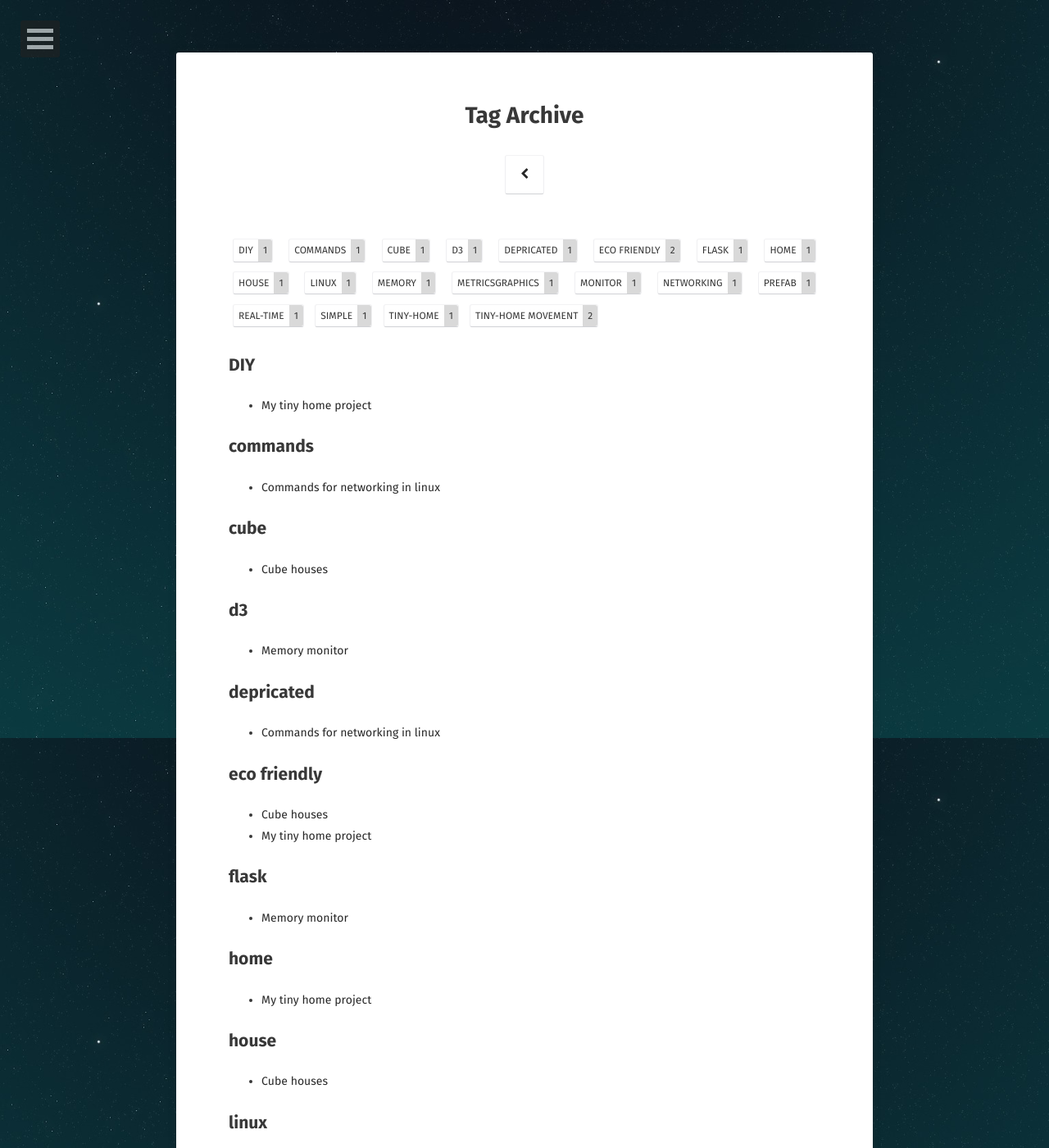
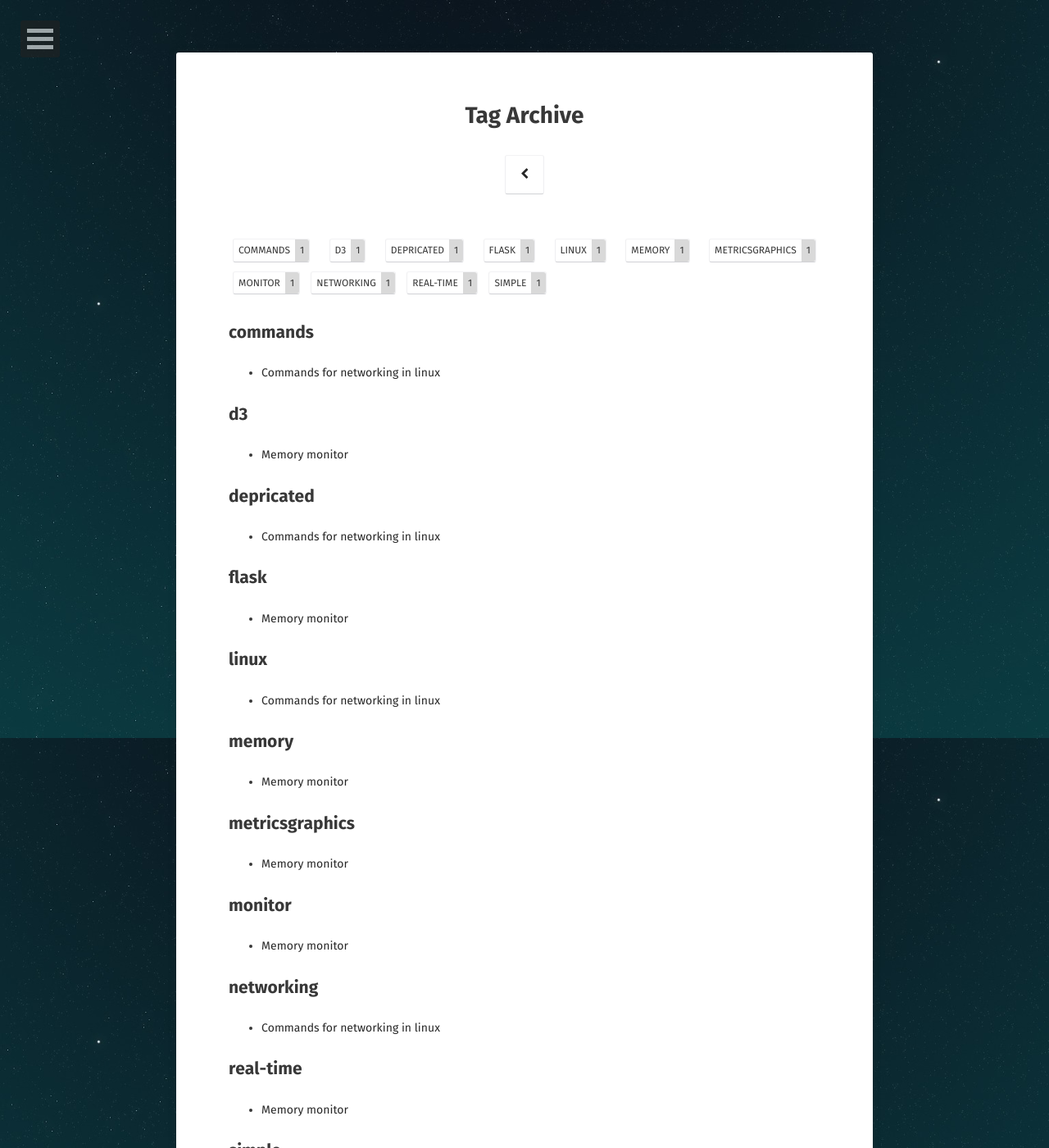
Before and after one commit to p0lish/p0lish.github.io, a Jekyll site: the page built from tags/index.html, in a window 1280 px wide and 1400 px high. Shown: the whole window at 82% size. Built offline with Jekyll 4.4.1, drawn with Linux system fonts in a browser that asks for light colours; some web fonts are replaced; some of the changed text lies outside the part shown.

Commit message:
update blog

```diff
--- a/_posts/2017-06-18-tiny-home-project.md
+++ /dev/null
@@ -1,39 +0,0 @@
----
-layout: post
-title: "My tiny home project"
-date: 2017-06-18
-excerpt: "I would like to start building my home"
-tags: [eco friendly, tiny-home movement, tiny-home, DIY, home]
-comments: true
-project: true
-
----
-
-## About the project
-
-I like DIY and  I would like to build a tiny home under the Tiny home movement.
-It is not so familiar in Hungary but I believe in it, and I hope I can create a
-Hungarian Tiny-home movement here.
-
-![Awesome tiny home from Italy](http://affordablehousingdesigns.com/wp-content/uploads/2013/07/tinyHouseC-WC-MatTyrrell.jpg)
-
-
-I started a fundraising project for it because I grab every possibilities to get the money for this project.
-I would like to write down my future experiences in this site. I hope I can begin soon. :)
-
-
-<div style="width: 500px;">
-    <iframe src='https://gogetfunding.com/embed-widget?campaignid=5252983&frame_type=t2' style='width: 100%; height: 175px; border: none;' scrolling='no'>
-    </iframe>
-    <div style='text-align: center;font-size:8px;font-family:Arial; color: #6D8191;'>
-    Discover <a class="follow" href="http://crowdfunding.io/">
-        crowdfunding
-    </a>
-    with <a href="https://gogetfunding.com">
-        GoGetFunding
-    </a>
-    </div>
-</div>
-
-
-[More about tiny homes at Tumbleweedhouses.com](https://www.tumbleweedhouses.com/tumbleweed-tiny-house-photo-gallery/)
--- a/_posts/2017-06-19-cube-houses.md
+++ /dev/null
@@ -1,26 +0,0 @@
----
-layout: post
-title: "Cube houses"
-date: 2017-06-19
-excerpt: "Unique house conception, cubes everywhere."
-tags: [eco friendly, tiny-home movement, prefab, cube, house]
-comments: true
-
----
-
-## Living in small places
-
-Small, practical cube shaped houses. I have collected some videos about the theme.
-They need a small ground to place it. It should be not too expensive, if you build it.
-
-
-
-
-<iframe width="560" height="315" src="https://www.youtube.com/embed/gM0vpsP-Bmg" frameborder="0" allowfullscreen></iframe>
-#### On the first video you can see a 3x3x3 cube house, small but looks so comfy.
-
-
-
-<iframe width="560" height="315" src="https://www.youtube.com/embed/C8OvAewxrJU" frameborder="0" allowfullscreen></iframe>
-#### The next video is a concept, a bit bigger, but also practical and comfortable design.
-#### By Gabrijela Tumbas Papic
```
Also changed, not shown: _posts/2017-06-18-linux-net-tools.md (+1 -1 lines).
